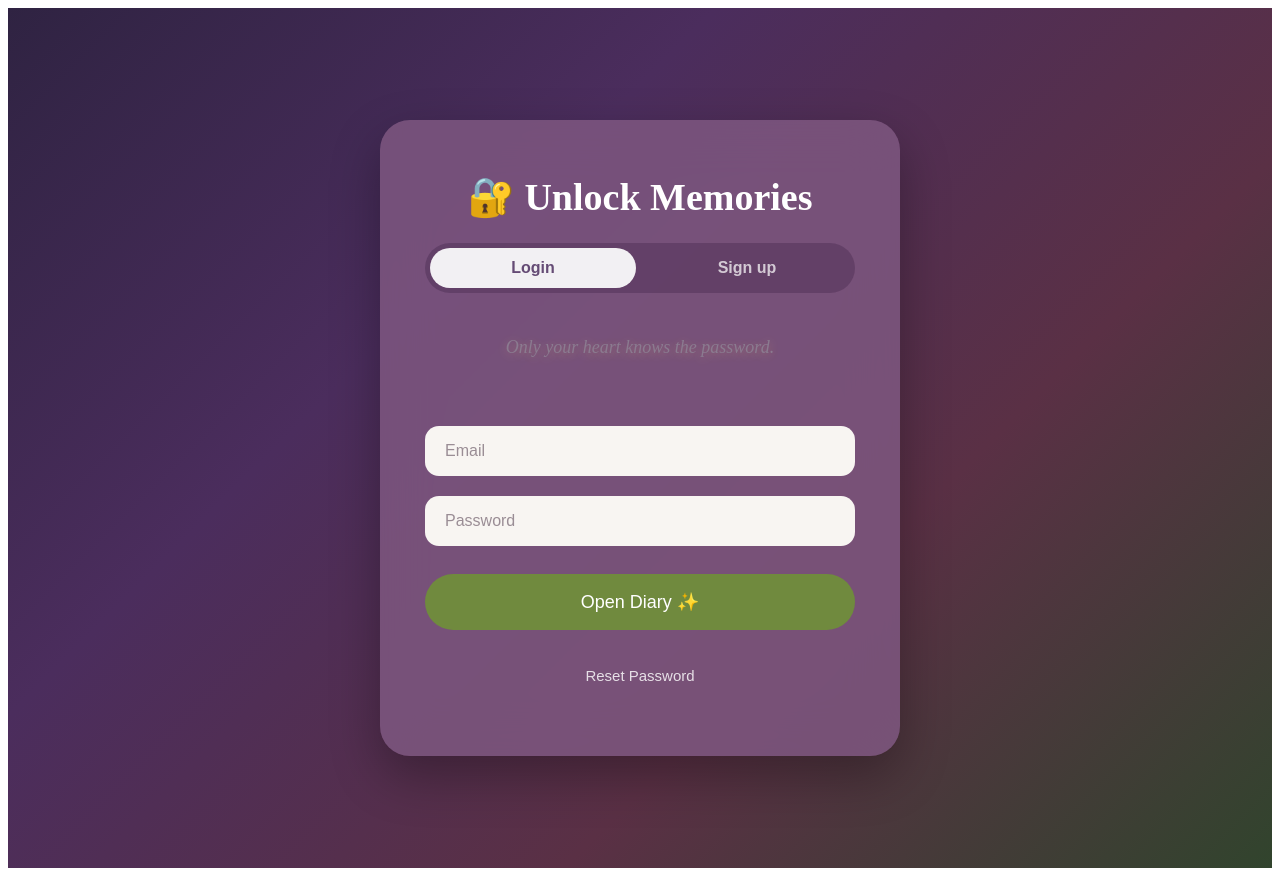
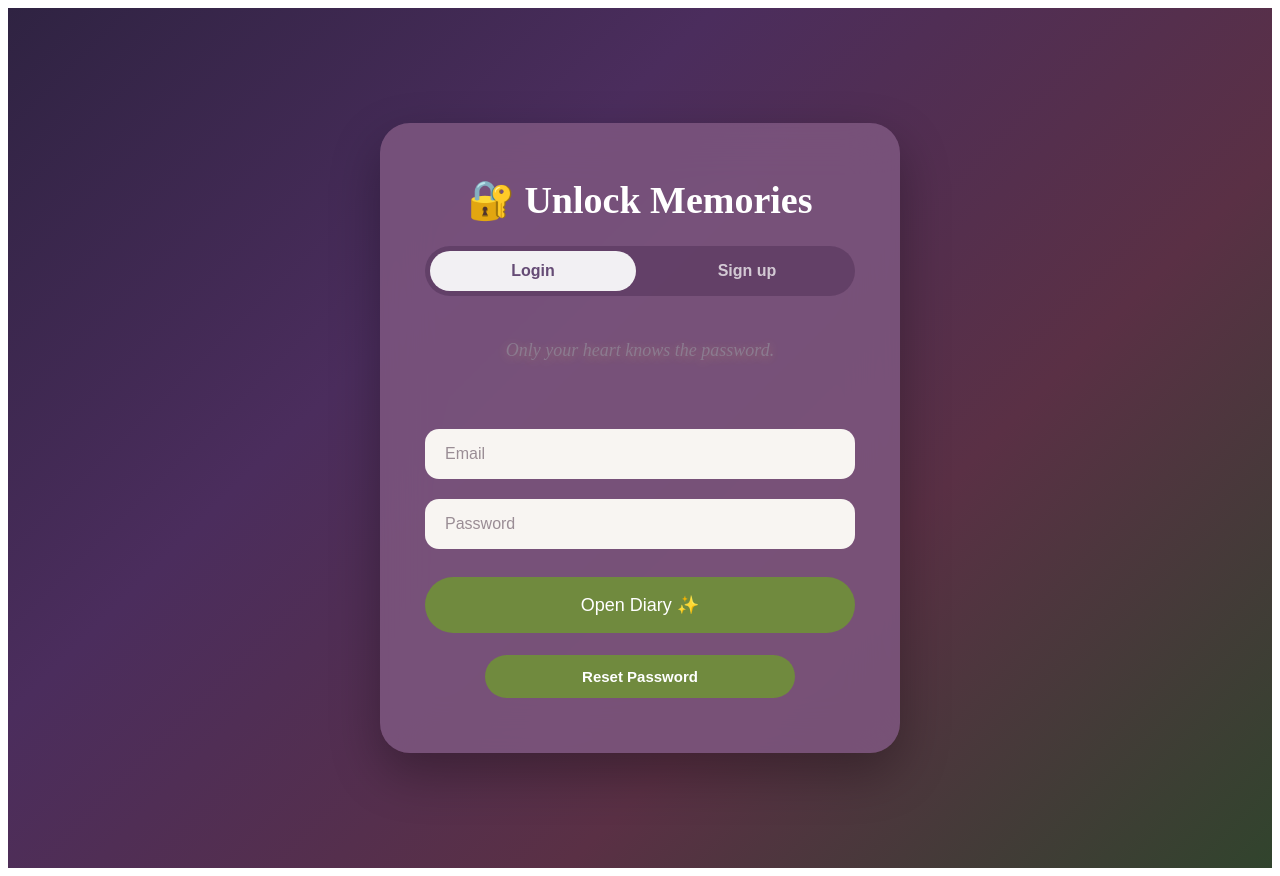
Before and after one commit to PallatiTejasree/Digital-diary-frontend, a React (Create React App) app: page /login in a window 1280 px wide. Built offline with nearby package versions, Linux system fonts and the light colour scheme.

Commit message:
Style reset password button

```diff
--- a/src/styles/login.css
+++ b/src/styles/login.css
@@ -147,14 +147,18 @@
 }
 
 .loginCard .resetButton {
-  margin-top: 0;
-  background: transparent;
-  color: rgba(255, 255, 255, 0.82);
+  width: 72%;
+  align-self: center;
+  margin-top: 2px;
+  padding: 13px;
+  background: #708a3e;
+  color: white;
   font-size: 15px;
+  font-weight: 600;
 }
 
 .loginCard .resetButton:hover {
-  background: transparent;
+  background: #809c48;
   color: white;
 }
 
```
